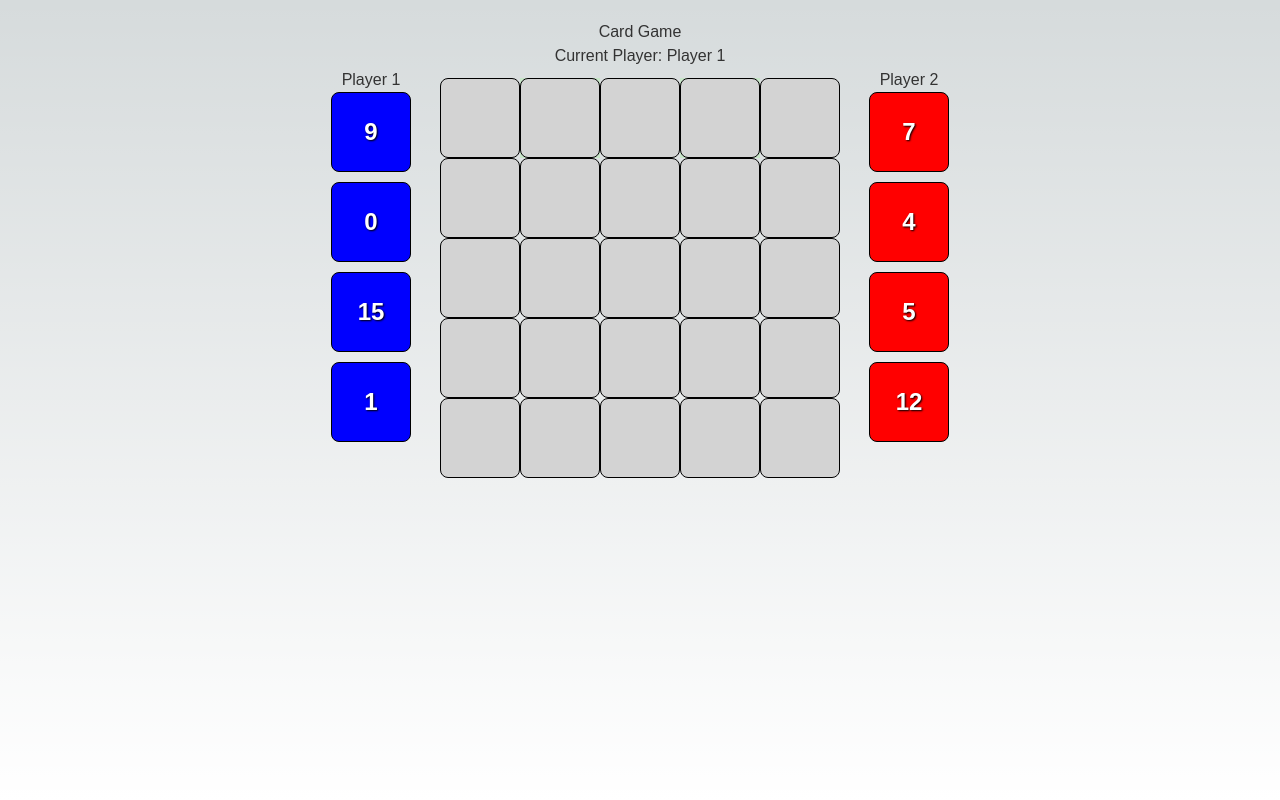
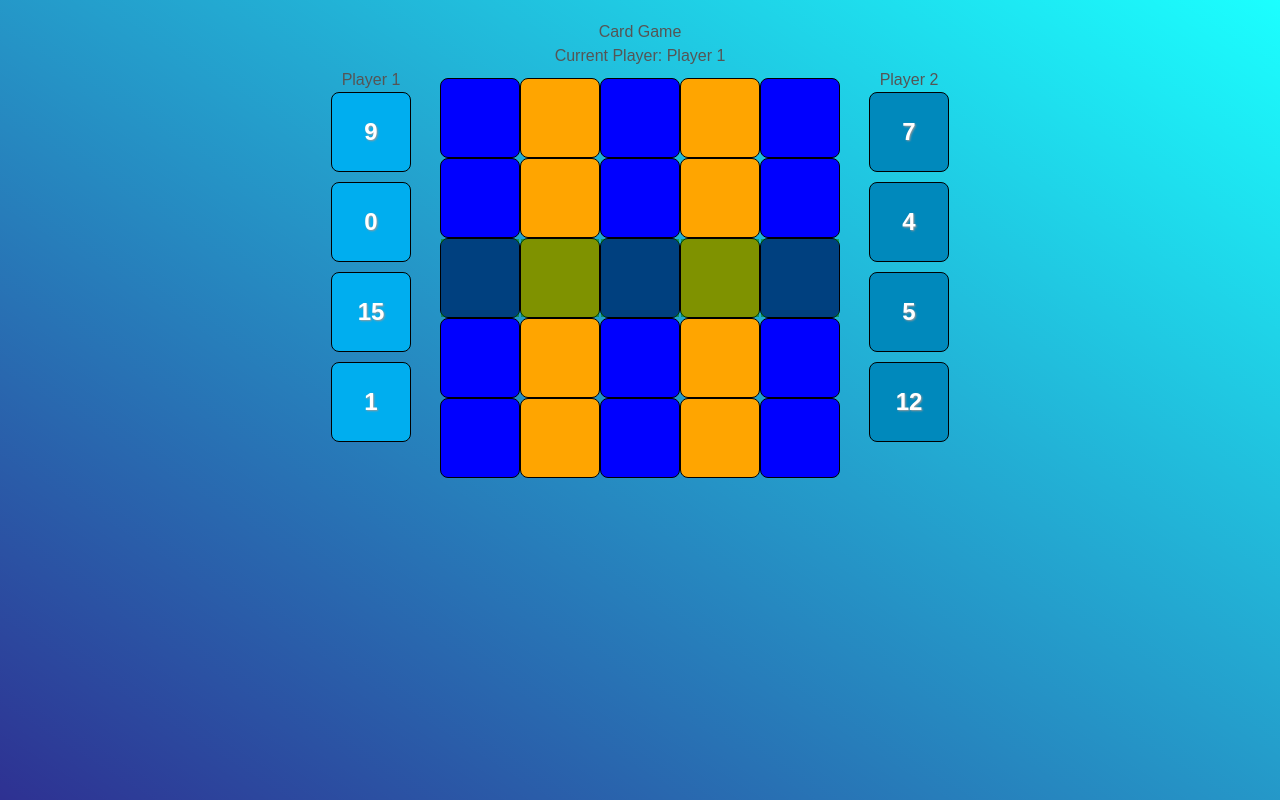
Before and after one commit to TendosBG/MonkeyWars, a React (Vite) app in the folder packages/site/: page / in a window 1280 px wide. Built offline with nearby package versions, Linux system fonts and the light colour scheme; what wagmi would draw is missing.

Commit message:
send pour changer couleur romain

```diff
--- a/packages/site/src/components/game/gameComponents/App.css
+++ b/packages/site/src/components/game/gameComponents/App.css
@@ -1,9 +1,8 @@
 /* General Styles */
 body {
   margin: 0;
-  font-family: 'Arial', sans-serif; /* Consistent font choice */
-  -moz-osx-font-smoothing: grayscale;
-  background-color: #f4f4f4;
+  font-family: 'Arial', sans-serif;
+  background: linear-gradient(to right, rgb(0, 174, 239), rgb(150, 240, 255));
   display: flex;
   flex-direction: column;
   align-items: center;
@@ -18,9 +17,8 @@ body {
 }
 
 h1, h2 {
-  color: #333;
+  color: #555555;
 }
-
 
 .players {
   display: flex;
@@ -39,13 +37,10 @@ h1, h2 {
   justify-content: center;
 }
 
-
 #matrix {
   display: grid;
   grid-template-columns: repeat(5, 80px);
   grid-template-rows: repeat(5, 80px);
-
-
   padding: 10px;
 }
 
@@ -63,7 +58,8 @@ h1, h2 {
   cursor: pointer;
   user-select: none;
   transition: background-color 0.3s, transform 0.2s;
-  text-shadow: 1px 1px 2px black;
+  text-shadow: 1px 1px 2px #999999;
+  background-color: #f0f0f0; /* Default color */
 }
 
 /* Card Colors and Hover Effects */
@@ -71,44 +67,27 @@ h1, h2 {
   transform: scale(1.1);
 }
 
-/* Highlight center column (x3) */
-#matrix > .card:nth-child(3n) {
-  background-color: gold;
+/* Row Colors */
+.row-0  { background-color: blue; }
+.row-1 { background-color: blue; }
+.row-2 {position: relative;}
+.row-3 { background-color: blue; }
+.row-4  { background-color: blue; }
+
+/* Column Colors */
+.col-0 { background-color: blue; }
+.col-1 { background-color: orange; }
+.col-2 { background-color: blue; }
+.col-3 { background-color: orange; }
+.col-4 { background-color: blue; }
+
+.row-2::after {
+  content: '';
+  position: absolute;
+  top: 0;
+  left: 0;
+  width: 100%;
+  height: 100%;
+  background-color: rgba(0, 128, 0, 0.5); /* Semi-transparent green overlay */
+  pointer-events: none; /* Allow clicks to pass through */
 }
-
-
-#matrix > .card:nth-child(-n+5),
-#matrix > .card:nth-child(n+21) {
-  background-color: lightgreen;
-}
-
-.multiplier-row {
-  background-color: lightgreen; /* Or a color of your choice */
-}
-.multiplier-column .card { /* Assuming your card element has the class "card" */
-  background-color: lightblue; /* Or another distinct color */
-}
-
-
-.player1 .card { background: linear-gradient(45deg, #2196F3, #0D47A1); }
-.player2 .card { background: linear-gradient(45deg, #F44336, #B71C1C); }
-
-
-.card.selected {
-  border: 2px solid #ff9800;
-  box-shadow: 0 0 10px rgba(255, 152, 0, 0.5);
-}
-
-
-.x3 { background-color: gold; }
-
-.x2 { background-color: lightgreen; }
-
-/* App.css */
-.multiplier-column {
-  background-color: #ffeb3b; /* Couleur jaune pour la colonne centrale */
-}
-
-.multiplier-row {
-  background-color: #c8e6c9; /* Couleur verte pour les lignes centrales */
-}
--- a/packages/site/src/components/game/gameComponents/App.jsx
+++ b/packages/site/src/components/game/gameComponents/App.jsx
@@ -43,7 +43,7 @@ function App() {
     const selectedCard = currentPlayer === 1 ? player1Cards[selectedCardIndex] : player2Cards[selectedCardIndex];
     const existingCard = boardMatrix[x][y];
 
-    // Condition pour remplacer la carte
+    // Condition to replace the card
     if (existingCard === null || selectedCard.id > existingCard.id) {
       const newMatrix = [...boardMatrix];
       newMatrix[x][y] = selectedCard;
@@ -76,11 +76,16 @@ function App() {
       setCurrentPlayer((prevPlayer) => (prevPlayer === 1 ? 2 : 1));
       setTotalMoves(totalMoves + 1);
 
+      // Here, update the background color of the clicked cell
+      const cellElement = document.querySelector(`.row-${x}.col-${y}`);
+      if (cellElement) {
+        cellElement.style.backgroundColor = currentPlayer === 1 ? '#00AEEF' : '#0089BC';
+      }
+
       checkAndCaptureTerritory(newMatrix, x, y, selectedCard.couleur);
       checkGameEnd(newMatrix);
     }
   };
-
   const checkAndCaptureTerritory = (matrix, x, y, color) => {
     const directions = [
       [-1, -1], [-1, 1], [1, -1], [1, 1]
--- a/packages/site/src/components/game/gameComponents/Card.jsx
+++ b/packages/site/src/components/game/gameComponents/Card.jsx
@@ -1,9 +1,8 @@
 import React from 'react';
 
-const Card = ({ card, onClick, isSelected }) => (
+const Card = ({ card, onClick, isSelected, className }) => (
   <div
-    className={`card ${isSelected ? 'selected' : ''}`}
-    style={{ backgroundColor: card ? card.couleur : 'lightgray' }}
+    className={`card ${isSelected ? 'selected' : ''} ${className}`}
     onClick={onClick}
   >
     {card ? card.id : ''}
--- a/packages/site/src/components/game/gameComponents/HandCard.jsx
+++ b/packages/site/src/components/game/gameComponents/HandCard.jsx
@@ -3,7 +3,8 @@ import React from 'react';
 const HandCard = ({ card, onClick, isSelected }) => (
   <div
     className={`card ${isSelected ? 'selected' : ''}`}
-    style={{ backgroundColor: card ? card.couleur : 'lightgray' }}
+
+  style={{ backgroundColor: card ? card.couleur : 'lightgray' }}
     onMouseDown={onClick}
   >
     {card ? card.id : ''}
--- a/packages/site/src/components/game/gameComponents/Matrix.jsx
+++ b/packages/site/src/components/game/gameComponents/Matrix.jsx
@@ -4,17 +4,17 @@ import Card from './Card.jsx';
 const Matrix = ({ boardMatrix, selectedCard, onMatrixCardClick }) => (
   <div id="matrix">
     {boardMatrix.map((row, i) => (
-            <div key={i} className={`row ${i === 1 || i === 3 ? 'multiplier-row' : ''}`}>
+      <React.Fragment key={i}>
         {row.map((card, j) => (
           <Card
             key={`${i}-${j}`}
             card={card}
             onClick={() => onMatrixCardClick(i, j)}
             isSelected={selectedCard && selectedCard.x === i && selectedCard.y === j}
-                        className={j === 2 ? 'multiplier-column' : ''}
+            className={`row-${i} col-${j} ${i === 2 && j === 2 ? 'center-cell' : ''}`}
           />
         ))}
-            </div>
+      </React.Fragment>
     ))}
   </div>
 );
--- a/packages/site/src/components/game/gameComponents/constant.js
+++ b/packages/site/src/components/game/gameComponents/constant.js
@@ -10,6 +10,6 @@ export const couleurs = [
     '#8F33FF',
   ];
   export const playerColors = {
-    player1: 'blue', // Gold for Player 1
-    player2: 'red', // GreenYellow for Player 2
+    player1: '#00AEEF', // Gold for Player 1
+    player2: '#0089BC', // GreenYellow for Player 2
   };
--- a/packages/site/src/index.css
+++ b/packages/site/src/index.css
@@ -4,22 +4,22 @@
 
 :root {
     --foreground-rgb: 0, 0, 0;
-    --background-start-rgb: 214, 219, 220;
-    --background-end-rgb: 255, 255, 255;
+    --background-start-rgb: 46, 49, 146;
+    --background-end-rgb: 27, 255, 255;
   }
 
   @media (prefers-color-scheme: dark) {
     :root {
       --foreground-rgb: 255, 255, 255;
-      --background-start-rgb: 0, 0, 0;
-      --background-end-rgb: 0, 0, 0;
+      --background-start-rgb: 46, 49, 146;
+      --background-end-rgb: 27, 255, 255;
     }
   }
 
   body {
     color: rgb(var(--foreground-rgb));
     background: linear-gradient(
-        to bottom,
+        to top right,
         transparent,
         rgb(var(--background-end-rgb))
       )
```
Lines whose indentation alone changed are shown as unchanged.
